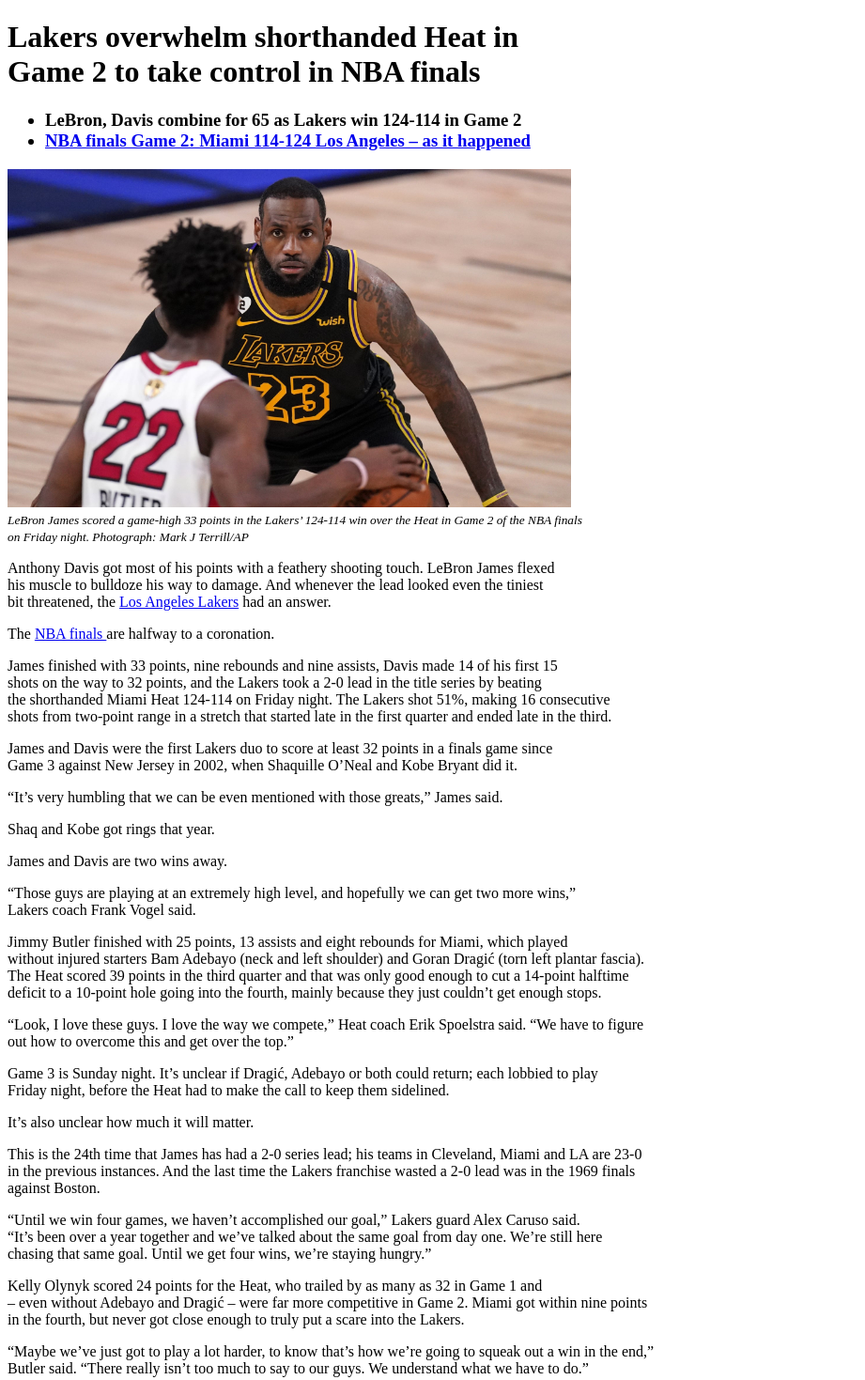
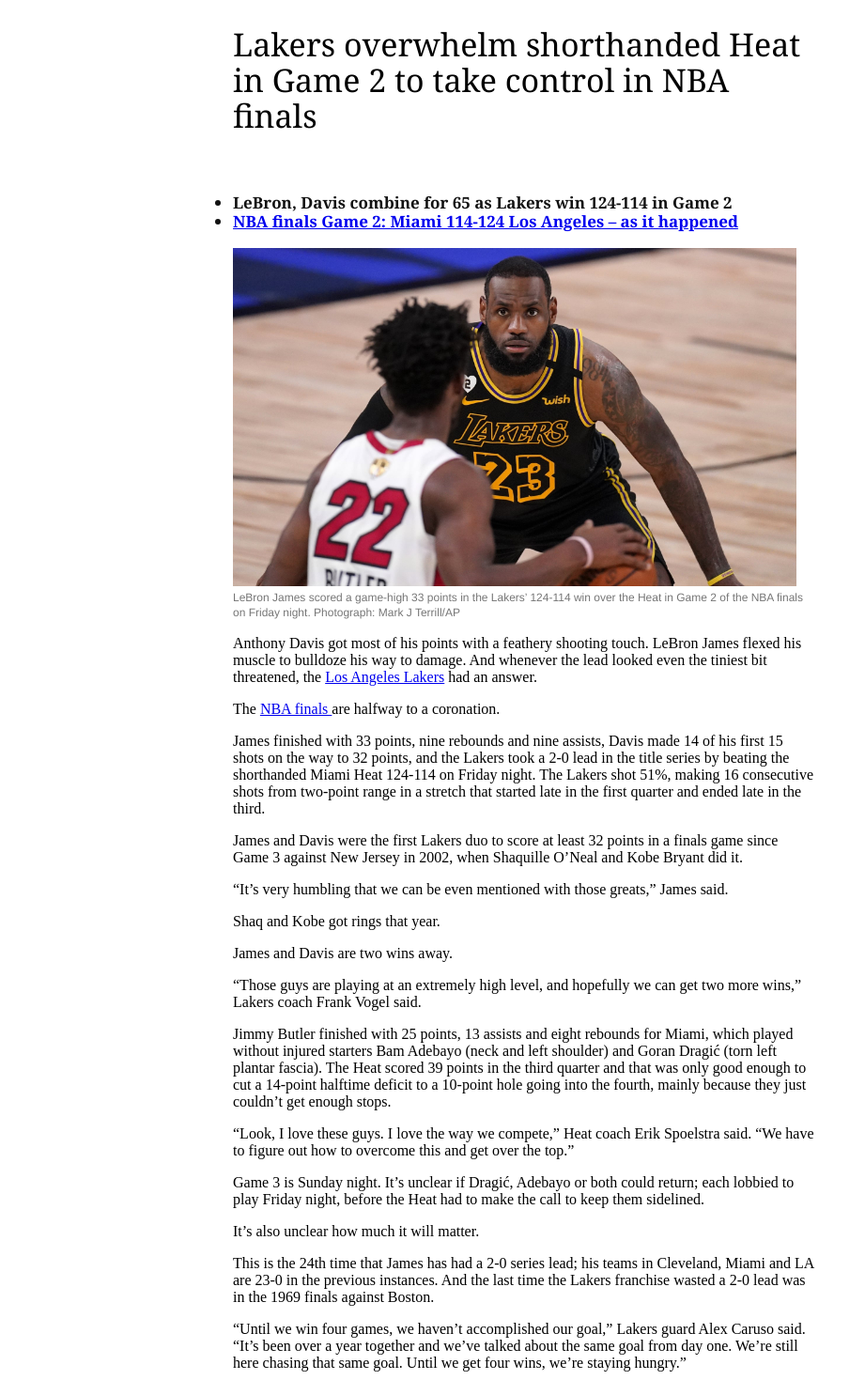
Before and after one commit to Facundo92/Radium-News, a plain HTML site: page index.html in a window 1280 px wide. Shown: the top 1469 px of the page at 94% size, without its empty margins (0-921 px from the left). Drawn offline with Linux system fonts and the light colour scheme.

Commit message:
article modified

```diff
--- /dev/null
+++ b/index.css
@@ -0,0 +1,44 @@
+.news {
+   height: 2586.200;
+   width: 620px;
+   margin-left: ‒240;
+   margin-left: 240px;
+}
+
+.caption {
+   font-size: 0.75rem;
+   line-height: 1rem;
+   font-family: "Guardian Text Sans Web","Helvetica Neue",Helvetica,Arial,"Lucida Grande",sans-serif;
+   color: #767676;
+}
+
+.headline {
+   font-size: 2.125rem;
+   line-height: 2.375rem;
+   padding-bottom: 2.25rem;
+   font-family: "Guardian Egyptian Web",Georgia,serif;
+   font-weight: 400;
+}
+
+
+.subtitle  {
+    font-size: 1.0625rem;
+    line-height: 1.25rem;
+    font-family: "Guardian Egyptian Web",Georgia,serif;
+    font-weight: 700;
+    color: #121212;
+    width: 620px;
+    height: 58px;
+    margin-top: 0px;
+    padding-left: 0px;
+    margin-bottom: 0px;
+    margin-left: 0px;
+
+
+}
+
+.ending {
+line-height: 1.5rem;
+font-family: "Guardian Text Egyptian Web",Georgia,serif;
+color: lightskyblue;
+}
--- a/index.html
+++ b/index.html
@@ -1,40 +1,44 @@
 <!DOCTYPE html>
 <html>
 <head>
+<link rel="stylesheet" href="index.css">
   <title>Lakers overwhelm shorthanded Heat in Game 2 to take control in NBA finals</title>
 </head>
 <body>
-  <h1>Lakers overwhelm shorthanded Heat in <br> Game 2 to take control in NBA finals</h1>
-  <h3>
-    <ul>
+ <article>
+  <div class="news">
+     <h1 class="headline">Lakers overwhelm shorthanded Heat in Game 2 to take control in NBA finals</h1>
+     <ul class="subtitle">
       <li>LeBron, Davis combine for 65 as Lakers win 124-114 in Game 2</li>
-      <li> <a href="https://www.theguardian.com/sport/live/2020/oct/02/nba-finals-2020-game-2-miami-heat-v-los-angeles-lakers-live">NBA finals Game 2: Miami 114-124 Los Angeles – as it happened</a></li>
+      <li><a href="https://www.theguardian.com/sport/live/2020/oct/02/nba-finals-2020-game-2-miami-heat-v-los-angeles-lakers-live">NBA finals Game 2: Miami 114-124 Los Angeles – as it happened</a></li>
      </ul>
-  </h3>
      <img src="./img/Lebron.jpg" width="600"><br>
-    <small><em> LeBron James scored a game-high 33 points in the Lakers’ 124-114 win over the Heat in Game 2 of the NBA finals<br>  on Friday night. Photograph: Mark J Terrill/AP</em></small>
-  <p>Anthony Davis got most of his points with a feathery shooting touch. LeBron James flexed <br>his muscle to bulldoze his way to damage. And whenever the lead looked even the tiniest <br>bit threatened, the <a href="http://www.theguardian.com/sport/los-angeles-lakers"> Los Angeles Lakers</a> had an answer.</p>
+       <div class="caption"> LeBron James scored a game-high 33 points in the Lakers’ 124-114 win over the Heat in Game 2 of the NBA finals on Friday night. Photograph: Mark J Terrill/AP</div>
+      <p>Anthony Davis got most of his points with a feathery shooting touch. LeBron James flexed his muscle to bulldoze his way to damage. And whenever the lead looked even the tiniest bit threatened, the <a href="http://www.theguardian.com/sport/los-angeles-lakers"> Los Angeles Lakers</a> had an answer.</p>
       <p>The <a href="https://www.theguardian.com/sport/nba-finals"> NBA finals </a> are halfway to a coronation.</p>
-  <p>James finished with 33 points, nine rebounds and nine assists, Davis made 14 of his first 15 <br>shots on the way to 32 points, and the Lakers took a 2-0 lead in the title series by beating <br>the shorthanded Miami Heat 124-114 on Friday night. The Lakers shot 51%, making 16 consecutive <br>shots from two-point range in a stretch that started late in the first quarter and ended late in the third.</p>
-  <p>James and Davis were the first Lakers duo to score at least 32 points in a finals game since <br>Game 3 against New Jersey in 2002, when Shaquille O’Neal and Kobe Bryant did it.</p>
+      <p>James finished with 33 points, nine rebounds and nine assists, Davis made 14 of his first 15 shots on the way to 32 points, and the Lakers took a 2-0 lead in the title series by beating the shorthanded Miami Heat 124-114 on Friday night. The Lakers shot 51%, making 16 consecutive shots from two-point range in a stretch that started late in the first quarter and ended late in the third.</p>
+      <p>James and Davis were the first Lakers duo to score at least 32 points in a finals game since Game 3 against New Jersey in 2002, when Shaquille O’Neal and Kobe Bryant did it.</p>
       <p>“It’s very humbling that we can be even mentioned with those greats,” James said.</p>
       <p>Shaq and Kobe got rings that year.</p>
-  <p>James and Davis are two wins away.</p>
-  <p>“Those guys are playing at an extremely high level, and hopefully we can get two more wins,” <br>Lakers coach Frank Vogel said.</p>
-  <p>Jimmy Butler finished with 25 points, 13 assists and eight rebounds for Miami, which played <br>without injured starters Bam Adebayo (neck and left shoulder) and Goran Dragić (torn left plantar fascia). <br>The Heat scored 39 points in the third quarter and that was only good enough to cut a 14-point halftime <br>deficit to a 10-point hole going into the fourth, mainly because they just couldn’t get enough stops.</p>
-  <p>“Look, I love these guys. I love the way we compete,” Heat coach Erik Spoelstra said. “We have to figure <br>out how to overcome this and get over the top.”</p>
-  <p>Game 3 is Sunday night. It’s unclear if Dragić, Adebayo or both could return; each lobbied to play <br>Friday night, before the Heat had to make the call to keep them sidelined.</p>
+      <p>James and Davis are two wins away.<p>
+      <p>“Those guys are playing at an extremely high level, and hopefully we can get two more wins,” Lakers coach Frank Vogel said.</p>
+      <p>Jimmy Butler finished with 25 points, 13 assists and eight rebounds for Miami, which played without injured starters Bam Adebayo (neck and left shoulder) and Goran Dragić (torn left plantar fascia). The Heat scored 39 points in the third quarter and that was only good enough to cut a 14-point halftime deficit to a 10-point hole going into the fourth, mainly because they just couldn’t get enough stops.</p>
+      <p>“Look, I love these guys. I love the way we compete,” Heat coach Erik Spoelstra said. “We have to figure out how to overcome this and get over the top.”</p>
+      <p>Game 3 is Sunday night. It’s unclear if Dragić, Adebayo or both could return; each lobbied to play Friday night, before the Heat had to make the call to keep them sidelined.</p>
       <p>It’s also unclear how much it will matter.</p>
-  <p>This is the 24th time that James has had a 2-0 series lead; his teams in Cleveland, Miami and LA are 23-0 <br>in the previous instances. And the last time the Lakers franchise wasted a 2-0 lead was in the 1969 finals <br>against Boston.</p>
-  <p>“Until we win four games, we haven’t accomplished our goal,” Lakers guard Alex Caruso said. <br>“It’s been over a year together and we’ve talked about the same goal from day one. We’re still here <br>chasing that same goal. Until we get four wins, we’re staying hungry.”</p>
-  <p>Kelly Olynyk scored 24 points for the Heat, who trailed by as many as 32 in Game 1 and <br>– even without Adebayo and Dragić – were far more competitive in Game 2. Miami got within nine points <br>in the fourth, but never got close enough to truly put a scare into the Lakers.</p>
-  <p>“Maybe we’ve just got to play a lot harder, to know that’s how we’re going to squeak out a win in the end,” <br>Butler said. “There really isn’t too much to say to our guys. We understand what we have to do.”</p>
-  <p>Tyler Herro had 17, Kendrick Nunn scored 13 and Jae Crowder had 12 for the Heat. Herro and Meyers <br>Leonard took Dragić’s and Adebayo’s spots in the starting lineup.</p>
+      <p>This is the 24th time that James has had a 2-0 series lead; his teams in Cleveland, Miami and LA are 23-0 in the previous instances. And the last time the Lakers franchise wasted a 2-0 lead was in the 1969 finals against Boston.</p>
+      <p>“Until we win four games, we haven’t accomplished our goal,” Lakers guard Alex Caruso said. “It’s been over a year together and we’ve talked about the same goal from day one. We’re still here chasing that same goal. Until we get four wins, we’re staying hungry.”</p>
+      <p>Kelly Olynyk scored 24 points for the Heat, who trailed by as many as 32 in Game 1 and – even without Adebayo and Dragić – were far more competitive in Game 2. Miami got within nine points in the fourth, but never got close enough to truly put a scare into the Lakers.</p>
+      <p>“Maybe we’ve just got to play a lot harder, to know that’s how we’re going to squeak out a win in the end,” Butler said. “There really isn’t too much to say to our guys. We understand what we have to do.”</p>
+      <p>Tyler Herro had 17, Kendrick Nunn scored 13 and Jae Crowder had 12 for the Heat. Herro and Meyers Leonard took Dragić’s and Adebayo’s spots in the starting lineup.</p>
       <p>“We had it right there on the edge, but we just couldn’t push it over,” Olynyk said. “We can build on that.”</p>
-  <p>Rajon Rondo had 16 points, while Kentavious Caldwell-Pope and Kyle Kuzma each had 11 for the Lakers – <br>who improved to 4-0 in these playoffs when wearing the Kobe Bryant-inspired ‘Black Mamba’ uniforms, <br>one of many tributes to the Lakers legend who died on 26 January in a helicopter crash.</p>
-  <p>“This is what it’s all about,” James said. “We’re thinking about the Bryant family ... and hopefully <br>we’re making them proud.”</p>
+      <p>Rajon Rondo had 16 points, while Kentavious Caldwell-Pope and Kyle Kuzma each had 11 for the Lakers – who improved to 4-0 in these playoffs when wearing the Kobe Bryant-inspired ‘Black Mamba’ uniforms, one of many tributes to the Lakers legend who died on 26 January in a helicopter crash.</p>
+      <p>“This is what it’s all about,” James said. “We’re thinking about the Bryant family ... and hopefully we’re making them proud.”</p>
       <hr>
-  <small><em>Topics</em></small>
+    <div class="ending" >
+   <p>Topics<p>
   <h2><a href="https://www.theguardian.com/sport/nba-finals"> NBA Finals</a></h2>
+  </div>
+</article>
 </body>
 </html>
```
Lines whose indentation alone changed are shown as unchanged.
